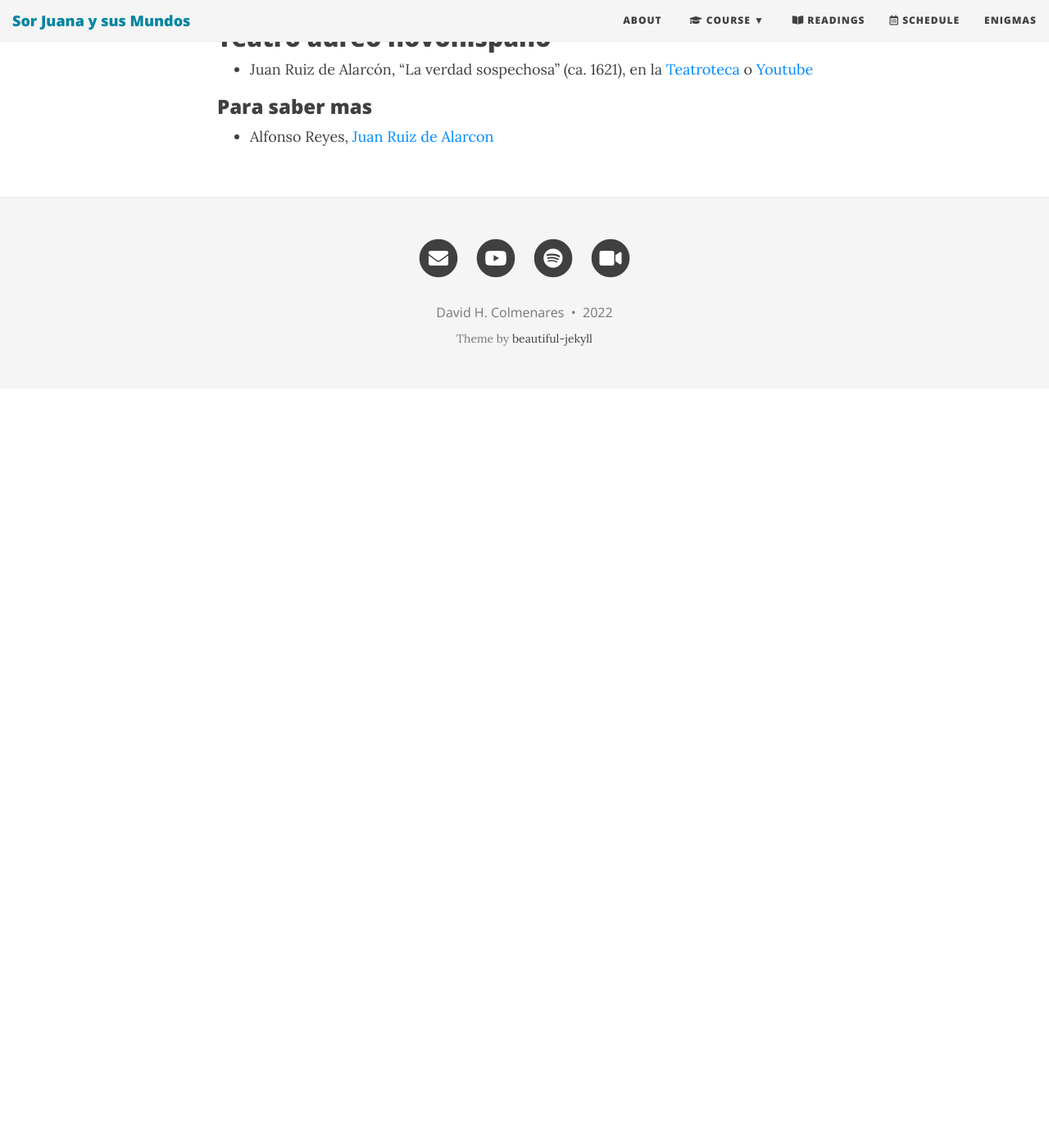
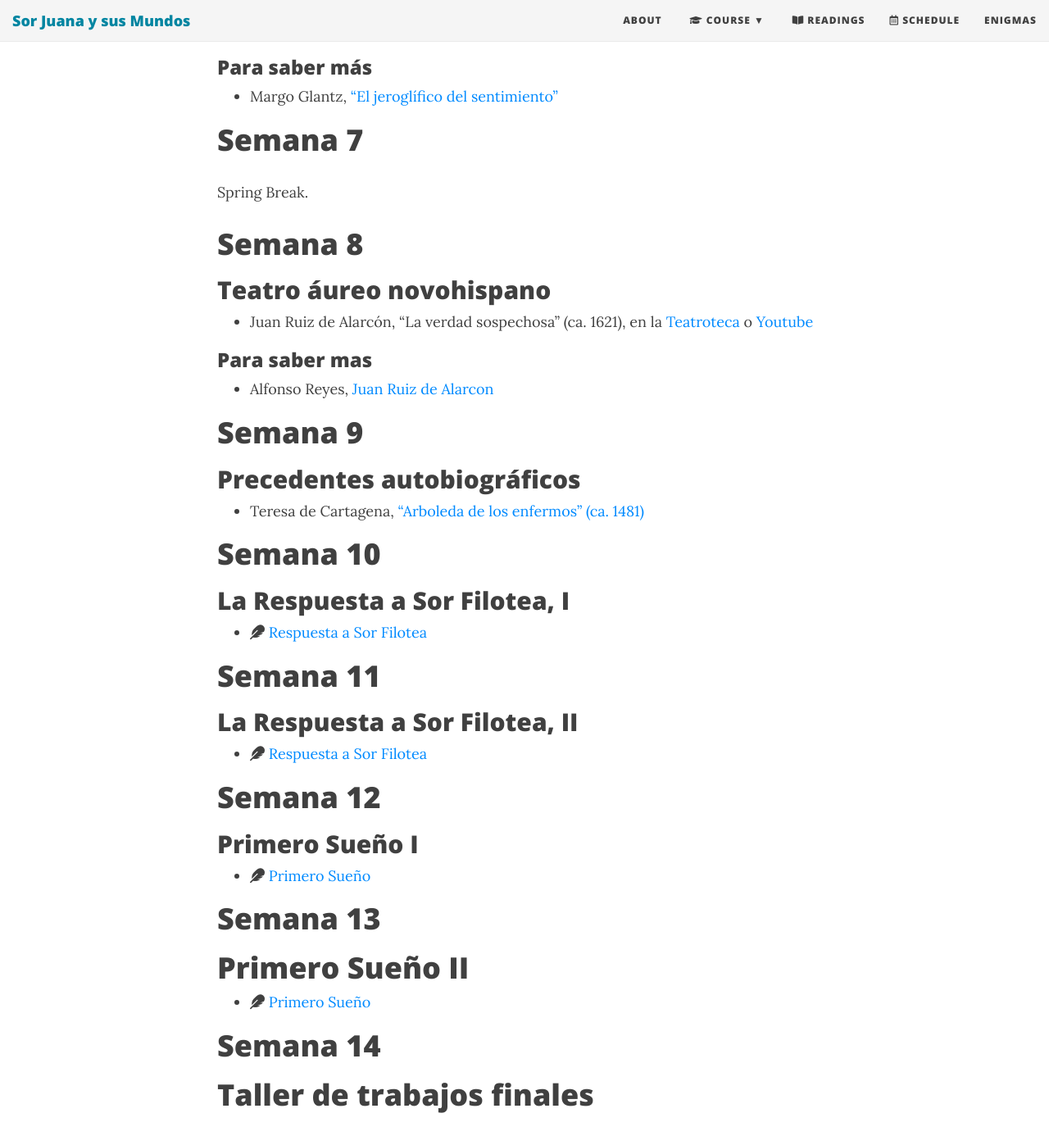
Before and after one commit to Hipomenes/sorjuana, a Jekyll site: the page built from syllabus.md, in a window 1280 px wide and 1400 px high, scrolled down 3220 px. Shown: the top 1397 px of the window at 82% size. Built offline with Jekyll 4.4.1, drawn with Linux system fonts in a browser that asks for light colours; nearby versions of some CDN libraries; before the commit the page ends 3694 px from its top, so only the background shows below that; some of the changed text lies outside the part shown.

Commit message:
Update syllabus.md

```diff
--- a/syllabus.md
+++ b/syllabus.md
@@ -88,3 +88,34 @@ Spring Break.
 
 ### Para saber mas
 - Alfonso Reyes, [Juan Ruiz de Alarcon](https://www.cervantesvirtual.com/obra-visor/medallones/html/e2eff529-f6b6-4004-a965-83d1e5a222ce.html)
+
+# Semana 9
+## Precedentes autobiográficos
+
+- Teresa de Cartagena, ["Arboleda de los enfermos" (ca. 1481)](https://bushare-my.sharepoint.com/:b:/g/personal/dhcg_bu_edu/EV--rmhQ1L9Kk-6mhZ0lez0BPUNcA_m8iQvPb2BdSR8n8Q?e=jFU2BP)
+
+
+# Semana 10
+## La Respuesta a Sor Filotea, I
+
+-  <i class="fas fa-feather"></i> [Respuesta a Sor Filotea](https://bushare-my.sharepoint.com/:b:/g/personal/dhcg_bu_edu/ESFRRaooFTxDkqDBKpnnNYgB7LjEU75GT7HEkw-GFn-rIA?e=uDOpl9)
+
+
+# Semana 11
+## La Respuesta a Sor Filotea, II
+
+-  <i class="fas fa-feather"></i> [Respuesta a Sor Filotea](https://bushare-my.sharepoint.com/:b:/g/personal/dhcg_bu_edu/ESFRRaooFTxDkqDBKpnnNYgB7LjEU75GT7HEkw-GFn-rIA?e=uDOpl9)
+
+
+# Semana 12
+## Primero Sueño I
+
+-  <i class="fas fa-feather"></i> [Primero Sueño](https://bushare-my.sharepoint.com/:b:/g/personal/dhcg_bu_edu/ESFRRaooFTxDkqDBKpnnNYgB7LjEU75GT7HEkw-GFn-rIA?e=uDOpl9)
+
+# Semana 13
+# Primero Sueño II
+
+-  <i class="fas fa-feather"></i> [Primero Sueño](https://bushare-my.sharepoint.com/:b:/g/personal/dhcg_bu_edu/ESFRRaooFTxDkqDBKpnnNYgB7LjEU75GT7HEkw-GFn-rIA?e=uDOpl9)
+
+# Semana 14
+# Taller de trabajos finales
```
